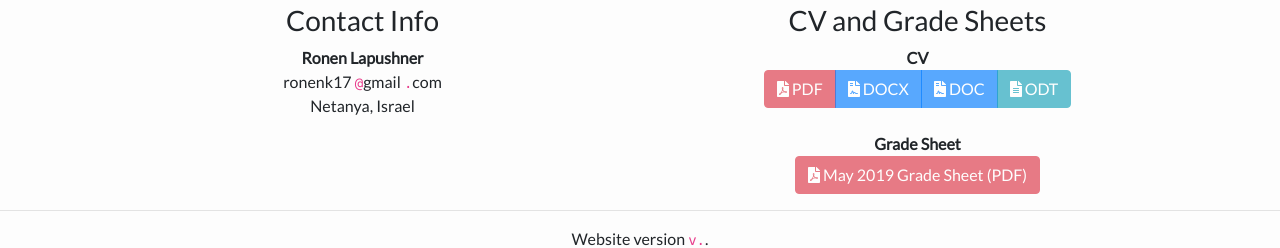
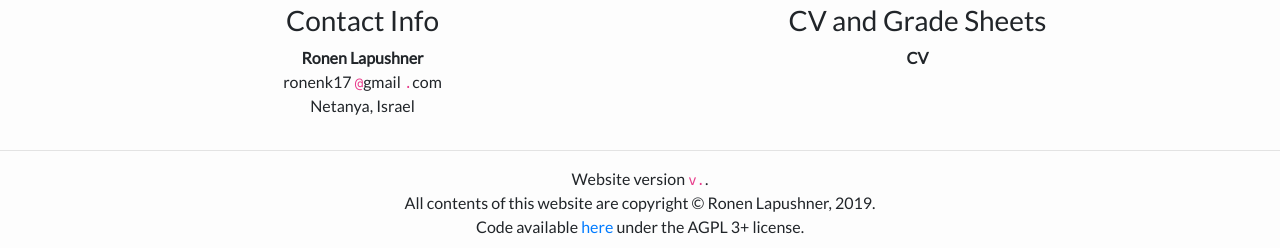
Before and after one commit to ronen25/ronen.xyz, a Vue app in the folder website/: page / in a window 1280 px wide. Shown: the part 2376-2624 px from the top of the page. Built offline with nearby package versions, Linux system fonts and the light colour scheme; no server answers.

Commit message:
CV/gradesheet buttons will not show if there's no link configured

```diff
--- a/website/src/components/Contact.vue
+++ b/website/src/components/Contact.vue
@@ -29,28 +29,28 @@
               <b-button
                 variant="danger"
                 :href="cv_pdf_path"
-                v-bind:class="{ disabled: cv_pdf_path == null || cv_pdf_path == '' }"
+                v-if="cv_pdf_path != null && cv_pdf_path != ''"
               >
                 <font-awesome-icon :icon="['fas', 'file-pdf']"></font-awesome-icon>&nbsp;PDF
               </b-button>
               <b-button
                 variant="primary"
                 :href="cv_docx_path"
-                v-bind:class="{ disabled: cv_docx_path == null || cv_docx_path == '' }"
+                v-if="cv_docx_path != null && cv_docx_path != ''"
               >
                 <font-awesome-icon :icon="['fas', 'file-contract']"></font-awesome-icon>&nbsp;DOCX
               </b-button>
               <b-button
                 variant="primary"
                 :href="cv_doc_path"
-                v-bind:class="{ disabled: cv_doc_path == null || cv_doc_path == '' }"
+                v-if="cv_doc_path != null && cv_doc_path != ''"
               >
                 <font-awesome-icon :icon="['fas', 'file-contract']"></font-awesome-icon>&nbsp;DOC
               </b-button>
               <b-button
                 variant="info"
                 :href="cv_odt_path"
-                v-bind:class="{ disabled: cv_odt_path == null || cv_odt_path == '' }"
+                v-if="cv_odt_path != null && cv_odt_path != ''"
               >
                 <font-awesome-icon :icon="['fas', 'file-alt']"></font-awesome-icon>&nbsp;ODT
               </b-button>
@@ -59,16 +59,12 @@
 
           <br />
 
-          <div>
+          <div v-if="gradesheet_pdf_path != null && gradesheet_pdf_path != ''">
             <b>Grade Sheet</b>
 
             <br />
             <!-- TODO: Add link here -->
-            <b-button
-              variant="danger"
-              :href="gradesheet_pdf_path"
-              v-bind:class="{ disabled: gradesheet_pdf_path == null || gradesheet_pdf_path == '' }"
-            >
+            <b-button variant="danger" :href="gradesheet_pdf_path">
               <font-awesome-icon :icon="['fas', 'file-pdf']"></font-awesome-icon>&nbsp;May 2019 Grade Sheet (PDF)
             </b-button>
           </div>
```
